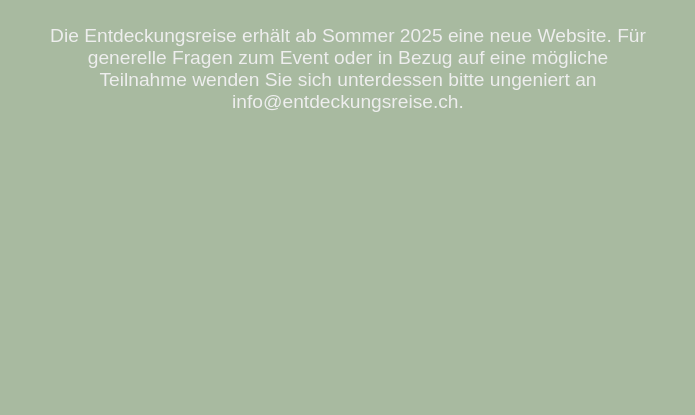
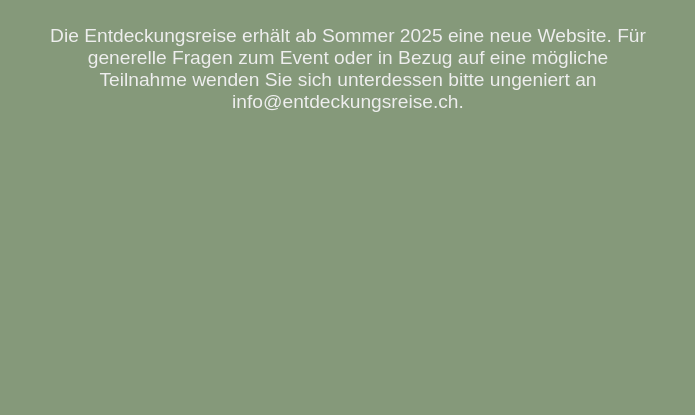
Before and after one commit to p-noon/entdeckungsreise, a plain HTML site: page index.html in a window 1280 px wide. Shown: the part 385-800 px from the top of the page, without its empty margins (292-987 px from the left). Drawn offline with Linux system fonts and the light colour scheme.

Commit message:
Update index.html

```diff
--- a/index.html
+++ b/index.html
@@ -16,7 +16,7 @@
             flex-direction: column;
             justify-content: center;
             align-items: center;
-            background-color: #a8baa0; /* Almost black */
+            background-color: #85997a; /* Almost black */
             color: #eee; /* Almost white */
             font-family: Arial, sans-serif;
             text-align: center;
```
